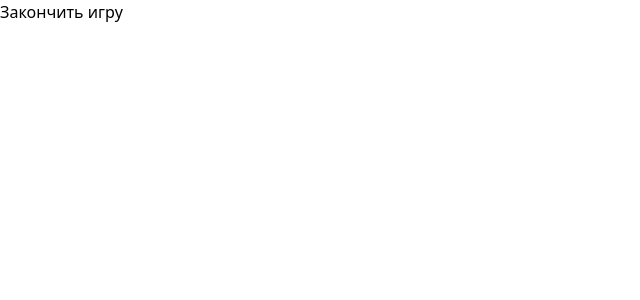
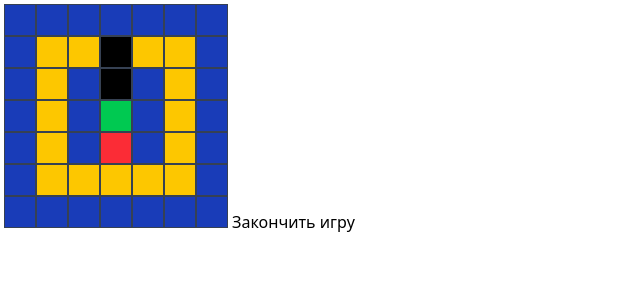
Before and after one commit to ustkost/conturhack, a React (Vite) app: page / in a window 1280 px wide. Both pictures are taken after a click on the button "Начать игру". Shown: the top 300 px of the page, without its empty margins (0-640 px from the left). Built offline with nearby package versions, Linux system fonts and the light colour scheme.

Commit message:
add enemies

```diff
--- a/src/Game.tsx
+++ b/src/Game.tsx
@@ -1,3 +1,4 @@
+import { GameMap } from "./components/GameMap";
 import { useGameStore } from "./hooks/useGameStore";
 
 export default function Game() {
@@ -11,7 +12,7 @@ export default function Game() {
 
   return (
     <div>
-      {/* Тут игра */}
+      <GameMap />
       <button onClick={finishGame}>Закончить игру</button>
     </div>
   );
--- /dev/null
+++ b/src/components/GameMap.tsx
@@ -0,0 +1,44 @@
+import React from "react";
+import { getMap, type CellType } from "../map/getMap";
+
+const CELL_SIZE = 32;
+
+const getCellColor = (type: CellType): string => {
+  switch (type) {
+    case "W":
+      return "bg-blue-800";
+    case "E":
+      return "bg-black";
+    case "F":
+      return "bg-yellow-400";
+    case "P":
+      return "bg-green-500";
+    case "G":
+      return "bg-red-500";
+    default:
+      return "bg-gray-500";
+  }
+};
+
+export const GameMap: React.FC = () => {
+	const gameMap = getMap();
+
+  return (
+    <div className="inline-block border-4 border-white bg-black">
+      {gameMap.map((row, rowIndex) => (
+        <div key={rowIndex} className="flex">
+          {row.map((cell, colIndex) => (
+            <div
+              key={colIndex}
+              className={`${getCellColor(cell)} border border-gray-700`}
+              style={{
+                width: CELL_SIZE,
+                height: CELL_SIZE,
+              }}
+            />
+          ))}
+        </div>
+      ))}
+    </div>
+  );
+};
--- /dev/null
+++ b/src/map/getMap.ts
@@ -0,0 +1,18 @@
+// W - wall
+// E - enemy
+// F - food
+// P - player start
+// G - ghost start
+export type CellType = 'W' | 'E' | 'F' | 'P' | 'G';
+
+export function getMap(): CellType[][] {
+	return [
+		['W', 'W', 'W', 'W', 'W', 'W', 'W'],
+		['W', 'F', 'F', 'E', 'F', 'F', 'W'],
+		['W', 'F', 'W', 'E', 'W', 'F', 'W'],
+		['W', 'F', 'W', 'P', 'W', 'F', 'W'],
+		['W', 'F', 'W', 'G', 'W', 'F', 'W'],
+		['W', 'F', 'F', 'F', 'F', 'F', 'W'],
+		['W', 'W', 'W', 'W', 'W', 'W', 'W']
+	]
+}
--- /dev/null
+++ b/src/map/test_map.json
@@ -0,0 +1,7 @@
+[
+	['W', 'W', 'W', 'W', 'W'],
+  ['W', 'P', 'F', 'G', 'W'],
+  ['W', 'F', 'E', 'F', 'W'],
+  ['W', 'F', 'F', 'F', 'W'],
+  ['W', 'W', 'W', 'W', 'W']
+]
```
